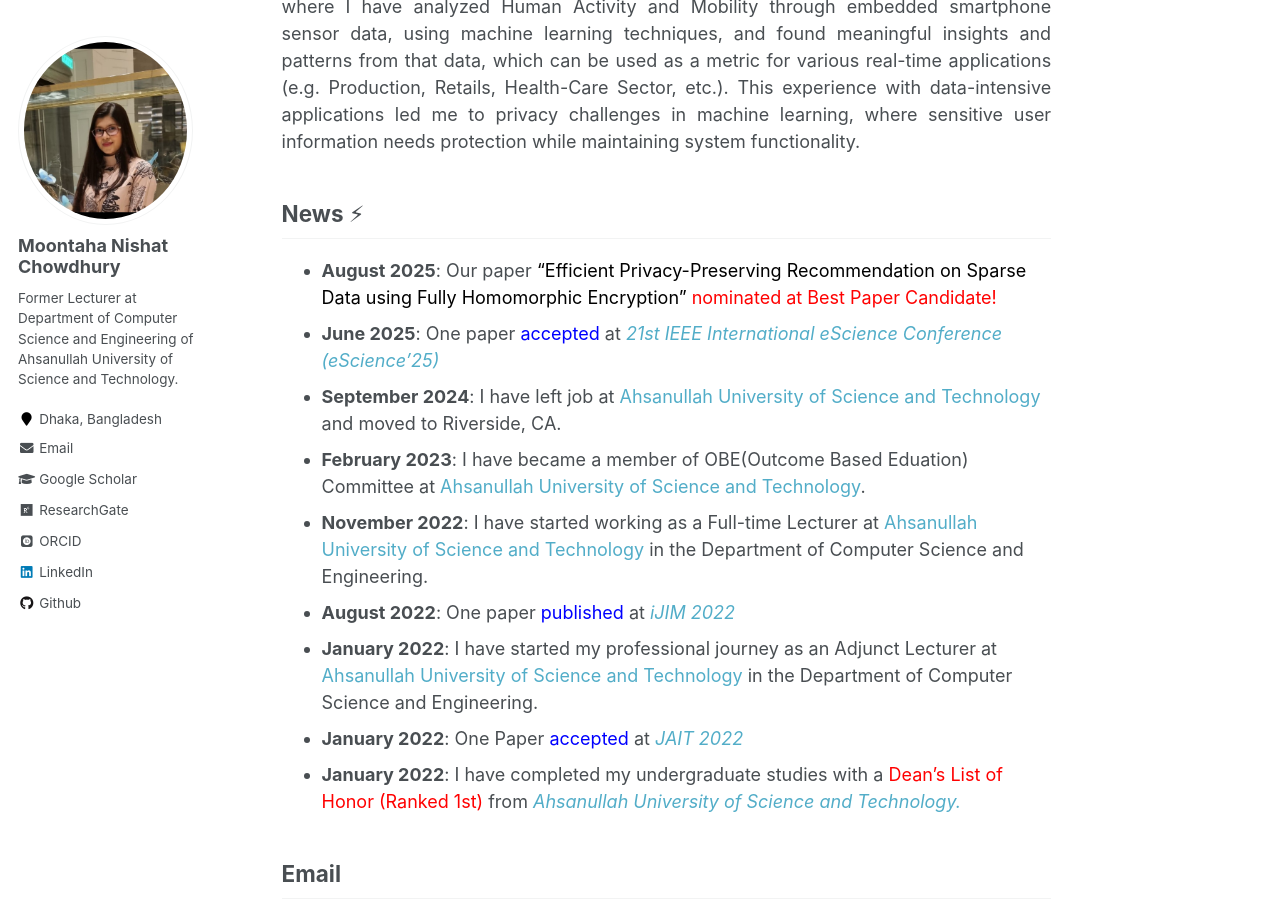
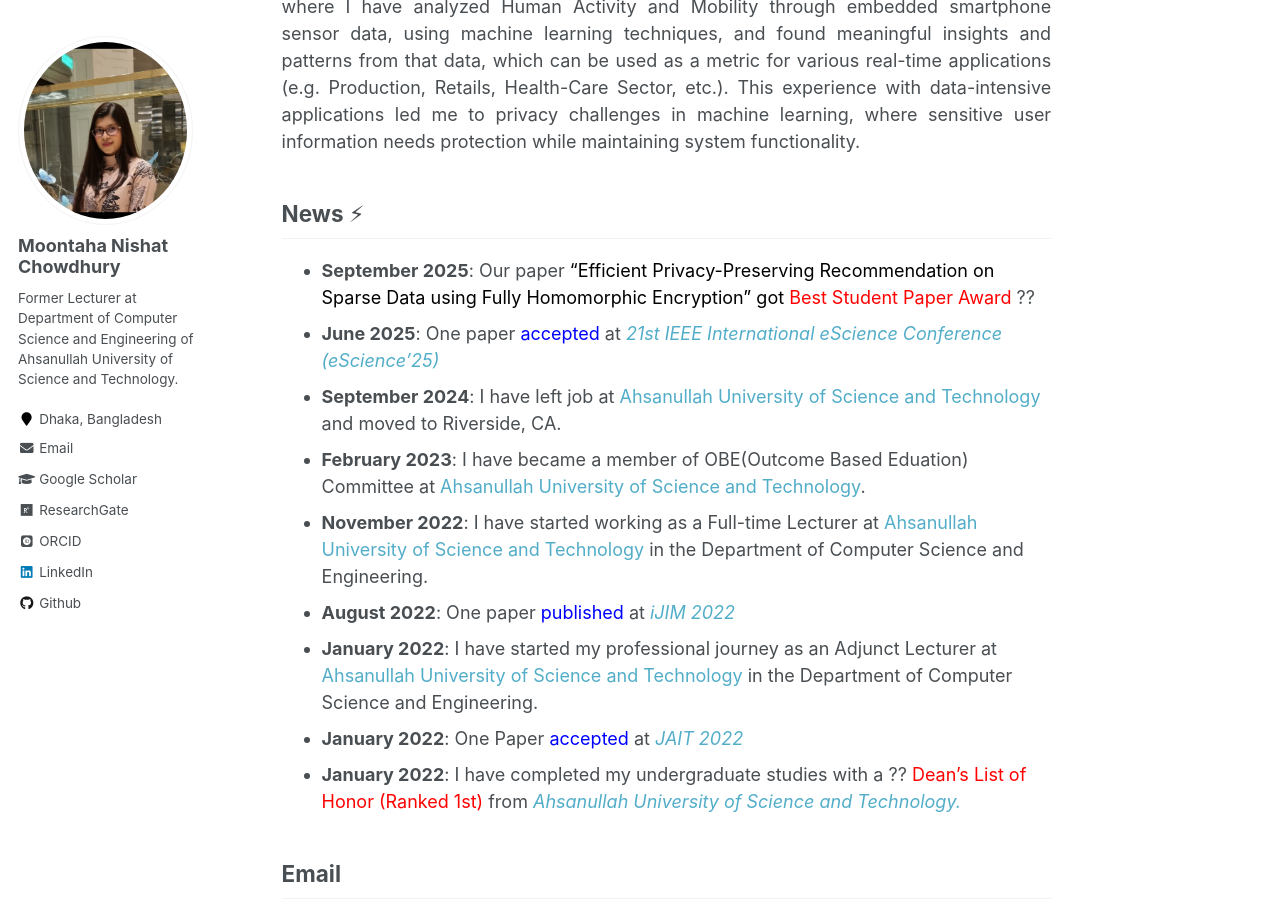
Before and after one commit to chowdhurymoontaha/chowdhurymoontaha.github.io, a Jekyll site: the page built from _pages/about.md, in a window 1280 px wide and 900 px high, scrolled down 771 px. Built offline with Jekyll 4.4.1, drawn with Linux system fonts in a browser that asks for light colours; some web fonts are replaced.

Commit message:
Update about.md

```diff
--- a/_pages/about.md
+++ b/_pages/about.md
@@ -34,7 +34,7 @@ using machine learning techniques, and found meaningful insights and patterns fr
  </p>
 
 ## News ⚡
-+ <strong>August 2025</strong>: Our paper <span style="color:black">"Efficient Privacy-Preserving Recommendation on Sparse Data using Fully Homomorphic Encryption"</span> <span style="color:red">nominated at Best Paper Candidate!</span>
++ <strong>September 2025</strong>: Our paper <span style="color:black">"Efficient Privacy-Preserving Recommendation on Sparse Data using Fully Homomorphic Encryption" got</span> <span style="color:red">Best Student Paper Award</span> ??
 + <strong>June 2025</strong>: One paper <span style="color:blue">accepted</span> at <em><a href="https://www.escience-conference.org/2025/papers">21st IEEE International eScience Conference (eScience'25)</a></em>
 + <strong>September 2024</strong>: I have left job at <a href="https://aust.edu/">Ahsanullah University of Science and Technology</a> and moved to Riverside, CA.
 + <strong>February 2023</strong>: I have became a member of OBE(Outcome Based Eduation) Committee at <a href="https://aust.edu/">Ahsanullah University of Science and Technology</a>.
@@ -42,7 +42,7 @@ using machine learning techniques, and found meaningful insights and patterns fr
 + <strong>August 2022</strong>: One paper <span style="color:blue">published</span> at <em><a href="https://online-journals.org/index.php/i-jim/issue/view/869">iJIM 2022</a></em>
 + <strong>January 2022</strong>: I have started my professional journey as an Adjunct Lecturer at <a href="https://aust.edu/">Ahsanullah University of Science and Technology</a> in the Department of Computer Science and Engineering.
 + <strong>January 2022</strong>: One Paper <span style="color:blue">accepted</span> at <em><a href="http://www.jait.us/index.php?m=content&c=index&a=lists&catid=221">JAIT 2022</a></em>
-+ <strong>January 2022</strong>: I have completed my undergraduate studies with a <span style="color:red">Dean's List of Honor (Ranked 1st) </span>from <em><a href="https://aust.edu">Ahsanullah University of Science and Technology.</a></em>
++ <strong>January 2022</strong>: I have completed my undergraduate studies with a ?? <span style="color:red">Dean's List of Honor (Ranked 1st) </span>from <em><a href="https://aust.edu">Ahsanullah University of Science and Technology.</a></em>
 
 
 ## Email
```
